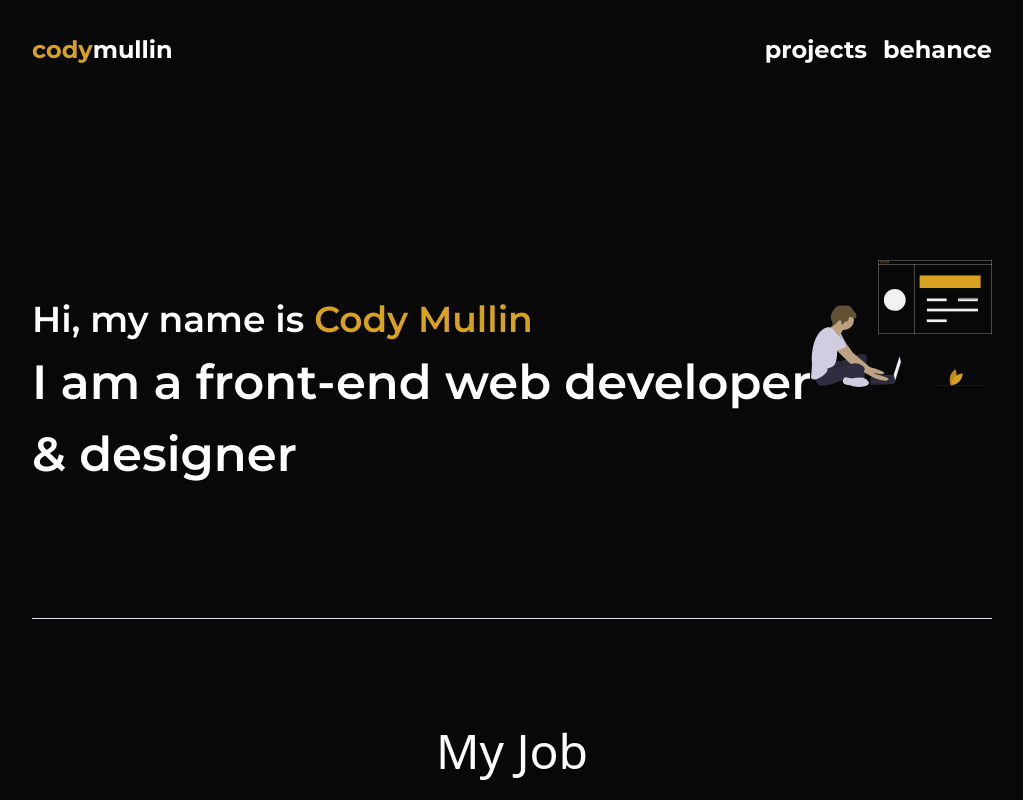
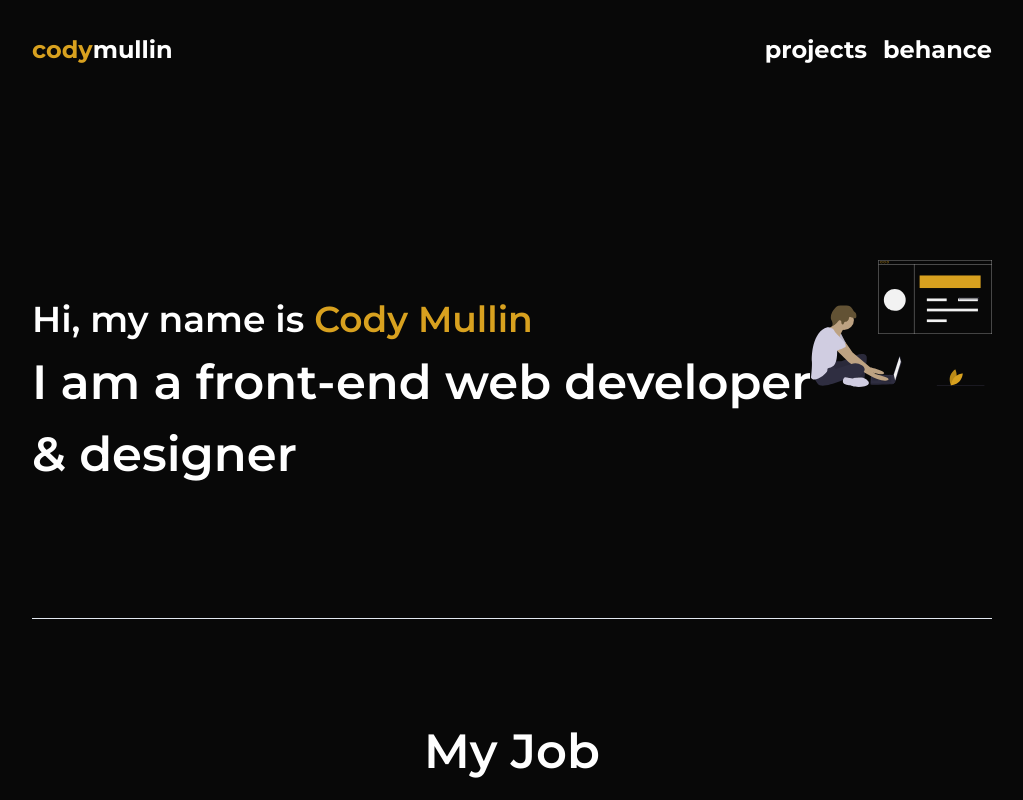
Before and after one commit to cmullin21/PersonalPortfolio, a Nuxt app: page / in a window 1280 px wide. Shown: the top 800 px of the page, without its empty margins (128-1151 px from the left). Built offline with nearby package versions, Linux system fonts and the light colour scheme.

Commit message:
Fixed font

```diff
--- a/layouts/default.vue
+++ b/layouts/default.vue
@@ -1,5 +1,5 @@
 <template>
-  <div class="bgColor h-screen">
+  <div class="bgColor h-screen font font-sans">
     <nuxt />
   </div>
 </template>
```
